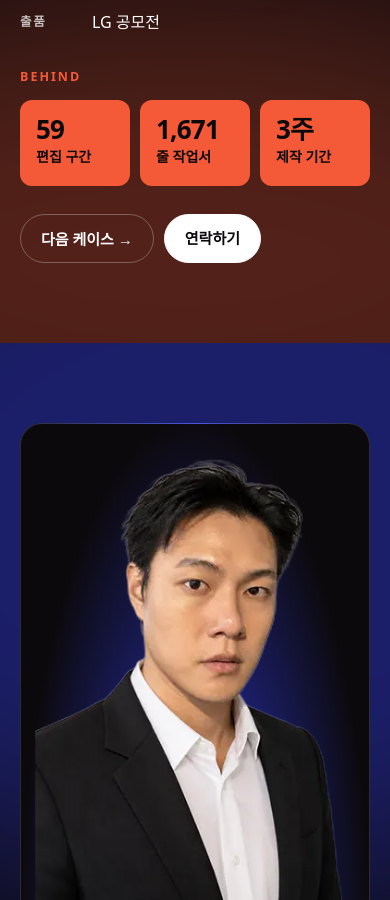
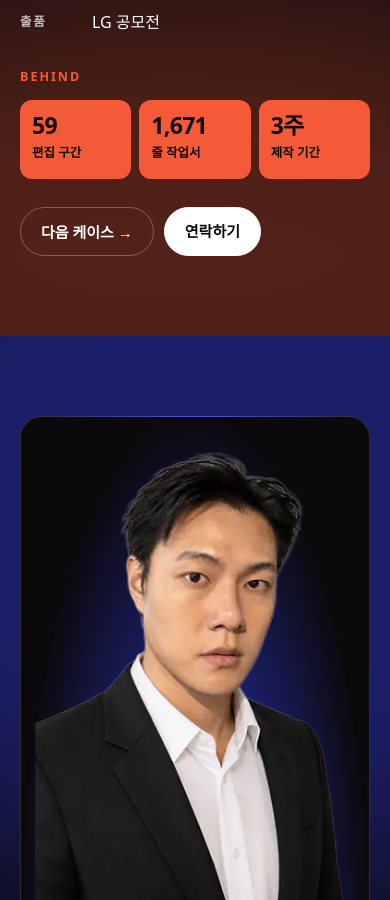
Before and after one commit to Seong-Hak/Seong-Hak.github.io, a plain HTML site: page index.html in a window 390 px wide. Shown: the part 3786-4686 px from the top of the page. Drawn offline with Linux system fonts and the light colour scheme; a web font is replaced by a local one.

Commit message:
모바일 BEHIND 숫자 줄바꿈 방지
Co-Authored-By: Claude Opus 5.5 <noreply@anthropic.com>
Claude-Session: https://claude.ai/code/session_01QTEW6NGncq8wpxrmaYv4uu

```diff
--- a/index.html
+++ b/index.html
@@ -131,6 +131,8 @@ section.blk .wrap{position:relative;z-index:1}
 .behind div{background:var(--orange);color:var(--ink);border-radius:12px;padding:16px}
 .behind b{display:block;font-size:clamp(26px,2.4vw,36px);font-weight:900;line-height:1;letter-spacing:-.03em}
 .behind span{font-size:14px;font-weight:700}
+.behind b{white-space:nowrap}
+@media (max-width:520px){.behind{gap:8px}.behind div{padding:14px 12px}.behind b{font-size:23px}.behind span{font-size:12.5px}}
 .acts{display:flex;gap:10px;flex-wrap:wrap;margin-top:28px}
 @media (max-width:980px){.case{grid-template-columns:minmax(0,1fr)}}
 
```
